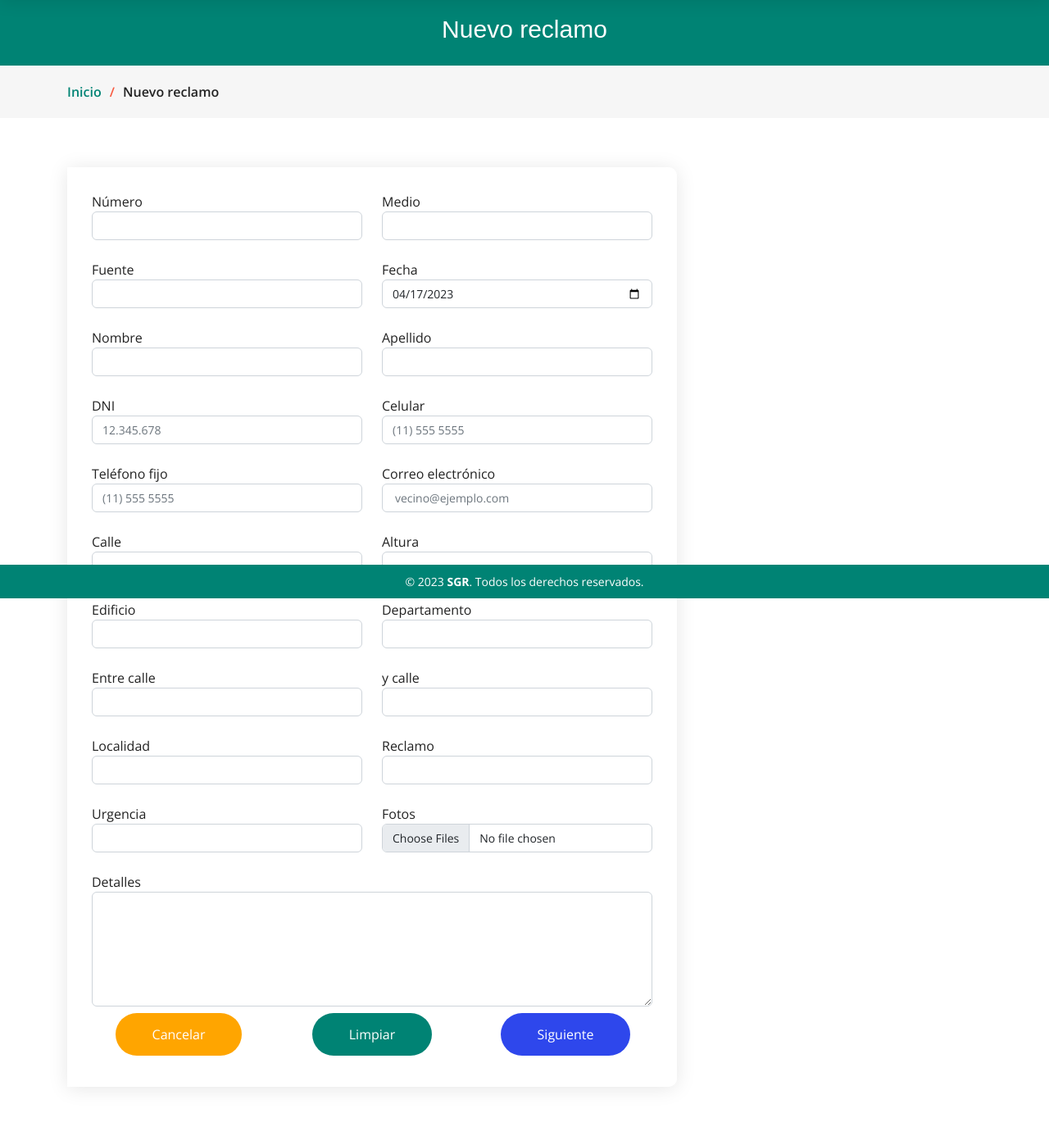
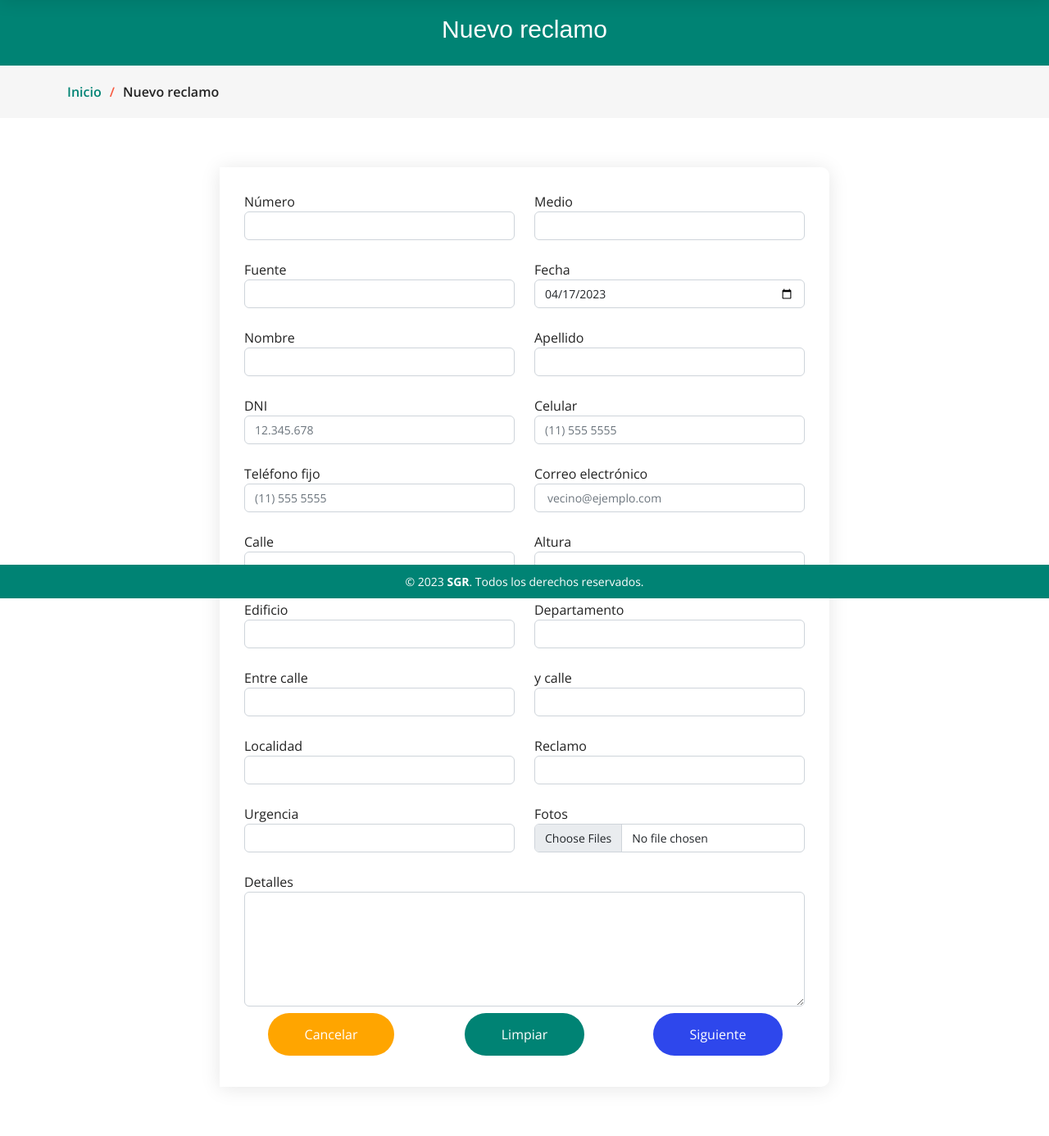
Before and after one commit to Sergio395/gestion_reclamos, a Django app: page /reclamos/nuevo/ in a window 1280 px wide. Shown: the part 70-1456 px from the top of the page at 82% size. Run offline with Django 3.2, Linux system fonts and the light colour scheme; some libraries are stand-ins or nearby versions.

Commit message:
centro contenedor de campos de form en nuevo_reclamo.html

```diff
--- a/templates/reclamos/nuevo_reclamo.html
+++ b/templates/reclamos/nuevo_reclamo.html
@@ -20,6 +20,7 @@
   <section id="contact" class="contact">
     <div class="container" data-aos="fade-up">
       <div class="row gx-lg-0 gy-4">
+        <div class="col-lg-2"></div>
         <div class="col-lg-8">
           <form class="php-email-form" id="" name="nuevo_reclamo" action="{% url 'nuevo_reclamo' %}" method="POST">
             {% csrf_token %}
```
